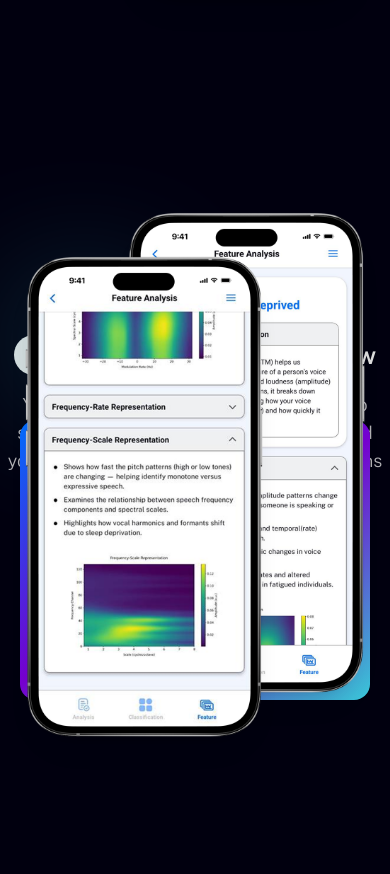
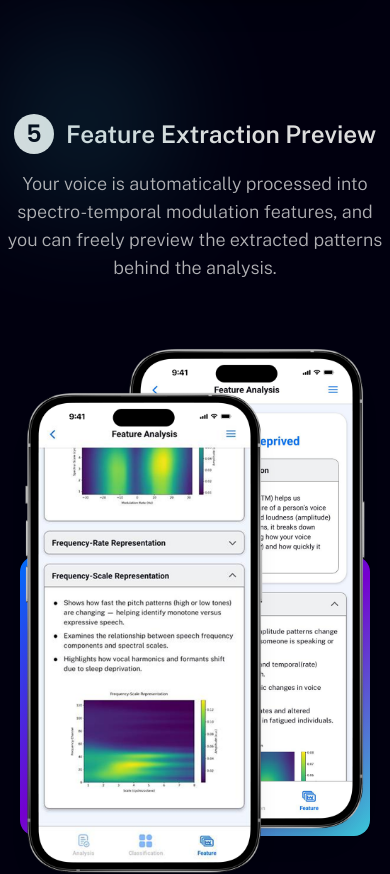
Before and after one commit to Knu09/sleepspec-landing, a React (Vite) app: page / in a window 390 px wide. Shown: the part 6368-7242 px from the top of the page. Built offline with nearby package versions, Linux system fonts and the light colour scheme.

Commit message:
fix (HowItWorksSection): overlapping entry in entry 5

```diff
--- a/src/components/HowItWorksSection.tsx
+++ b/src/components/HowItWorksSection.tsx
@@ -211,7 +211,7 @@ const HowItWorksSection = () => {
 
                         {/* Entry 5 */}
                         <div className="flex flex-col md:flex-row gap-6 text-secondary rounded-2xl py-7 w-full">
-                            <div className="flex flex-row justify-center md:justify-end items-center w-full md:w-6/12 min-h-[610px]">
+                            <div className="flex flex-row justify-center md:justify-end items-center w-full md:w-6/12 md:min-h-[610px]">
                                 <div className="relative flex flex-col items-center md:items-start gap-4 text-center md:text-start">
                                     {/* Glowing Ellipse */}
                                     <div className="absolute z-0 left-0 bottom-20 w-40 h-40 bg-primaryCyan opacity-15 blur-[60px]"></div>
@@ -234,7 +234,8 @@ const HowItWorksSection = () => {
                                     </div>
                                 </div>
                             </div>
-                            <div className="relative flex flex-col justify-center items-center text-secondary p-4 rounded-xl gap-3 w-full md:w-6/12">
+
+                            <div className="relative flex flex-col justify-center items-center text-secondary p-4 rounded-xl gap-3 w-full md:w-6/12 min-h-[610px]">
                                 {/* Entry backdrop */}
                                 <div className="absolute bottom-20 z-0 w-full max-w-[350px] lg:max-w-[500px] h-[280px] lg:h-[350px] bg-[linear-gradient(145deg,_theme(colors.primaryBlue)_0%,_theme(colors.primary)_50%,_theme(colors.primaryCyan)_100%)] rounded-2xl">
                                     <div className="absolute right-1 sm:right-5 bottom-1 z-0 transition-all ease-in-out delay-100 duration-500 hover:scale-105 hover:z-40">
```
